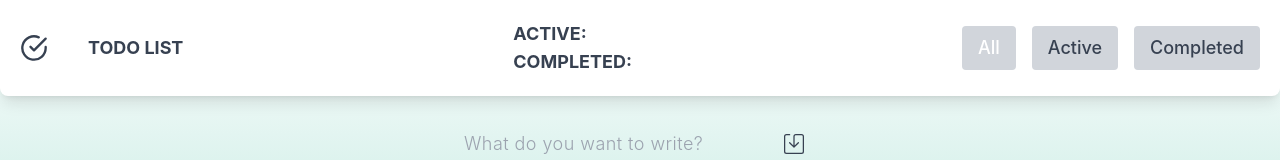
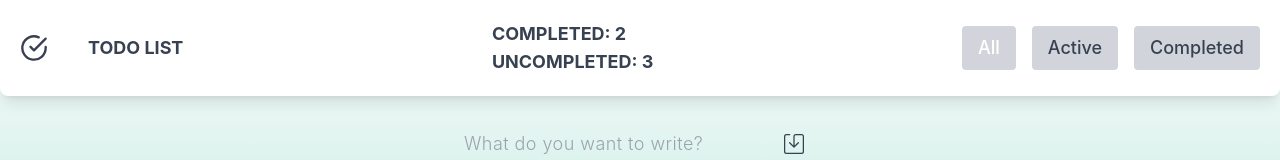
Before and after one commit to darynakarmazin/to-do-list-prvolt, a React (Create React App) app: page / in a window 1280 px wide. Shown: the top 160 px of the page. Built offline with nearby package versions, Linux system fonts and the light colour scheme.

Commit message:
Added TaskCounter

```diff
--- a/src/components/InputForm/InputForm.tsx
+++ b/src/components/InputForm/InputForm.tsx
@@ -1,9 +1,11 @@
 import { useState } from "react";
 import { BsSave } from "react-icons/bs";
-// import { nanoid } from "nanoid";
+import { useDispatch } from "react-redux";
+import { addTask } from "../../redux/tasksSlice";
 
 export const InputForm = () => {
   const [query, setQuery] = useState("");
+  const dispatch = useDispatch();
 
   const handleInput = (e: React.ChangeEvent<HTMLInputElement>) => {
     setQuery(e.currentTarget.value);
@@ -11,8 +13,7 @@ export const InputForm = () => {
 
   const handleSubmit = (e: React.FormEvent<HTMLFormElement>) => {
     e.preventDefault();
-    // const newId = nanoid();
-    // addTodo({ title: query, id: newId, completed: false });
+    dispatch(addTask(query));
     setQuery("");
   };
 
--- a/src/components/TaskCounter/TaskCounter.tsx
+++ b/src/components/TaskCounter/TaskCounter.tsx
@@ -4,10 +4,22 @@ import { getTasks } from "../../redux/selectors";
 export const TaskCounter = () => {
   const tasks = useSelector(getTasks);
 
+  const count = tasks.reduce(
+    (acc, task) => {
+      if (task.completed) {
+        acc.completed += 1;
+      } else {
+        acc.active += 1;
+      }
+      return acc;
+    },
+    { active: 0, completed: 0 }
+  );
+
   return (
     <div>
-      <p>Active: {}</p>
-      <p>Completed: {}</p>
+      <p>Completed: {count.completed}</p>
+      <p>Uncompleted: {count.active}</p>
     </div>
   );
 };
```
